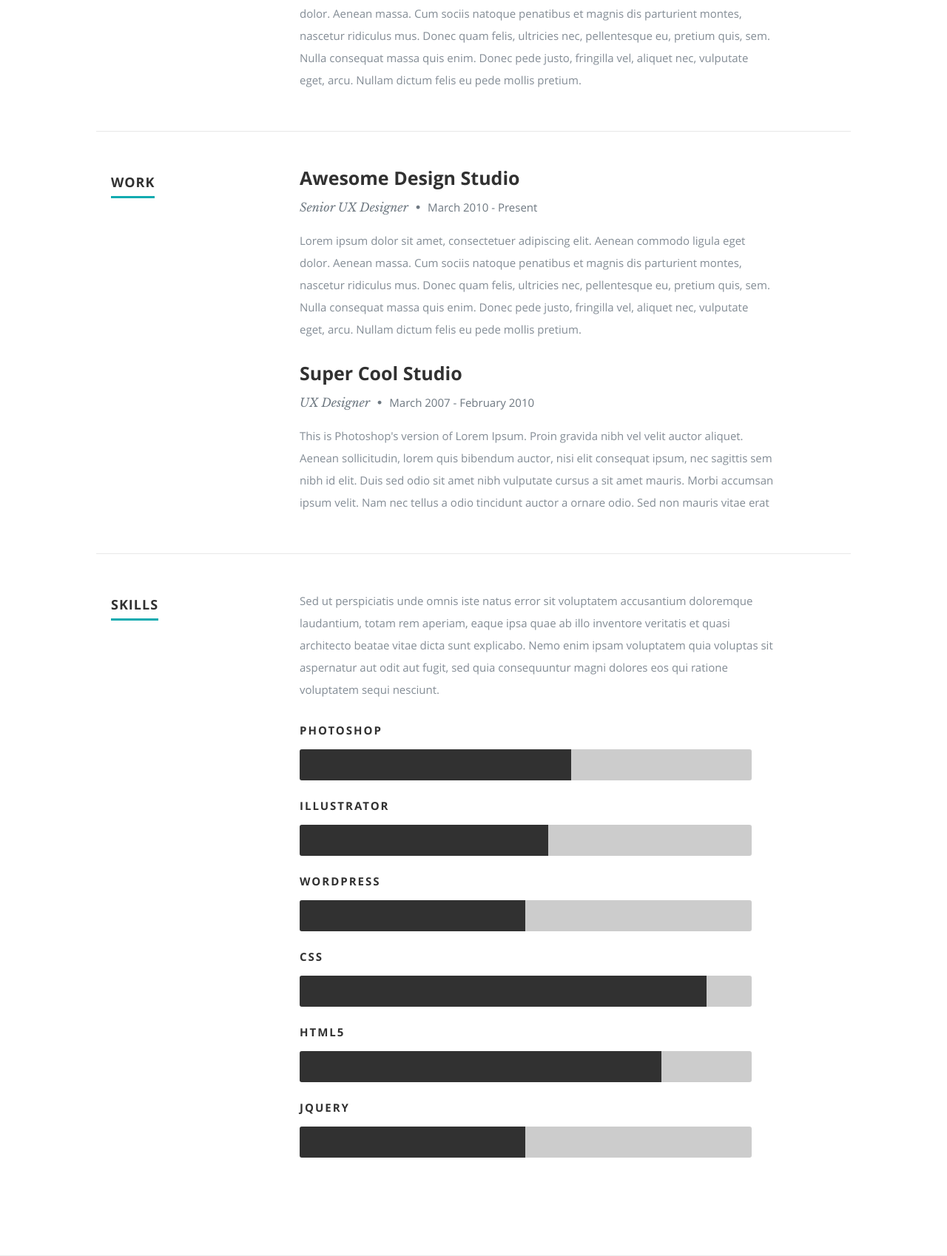
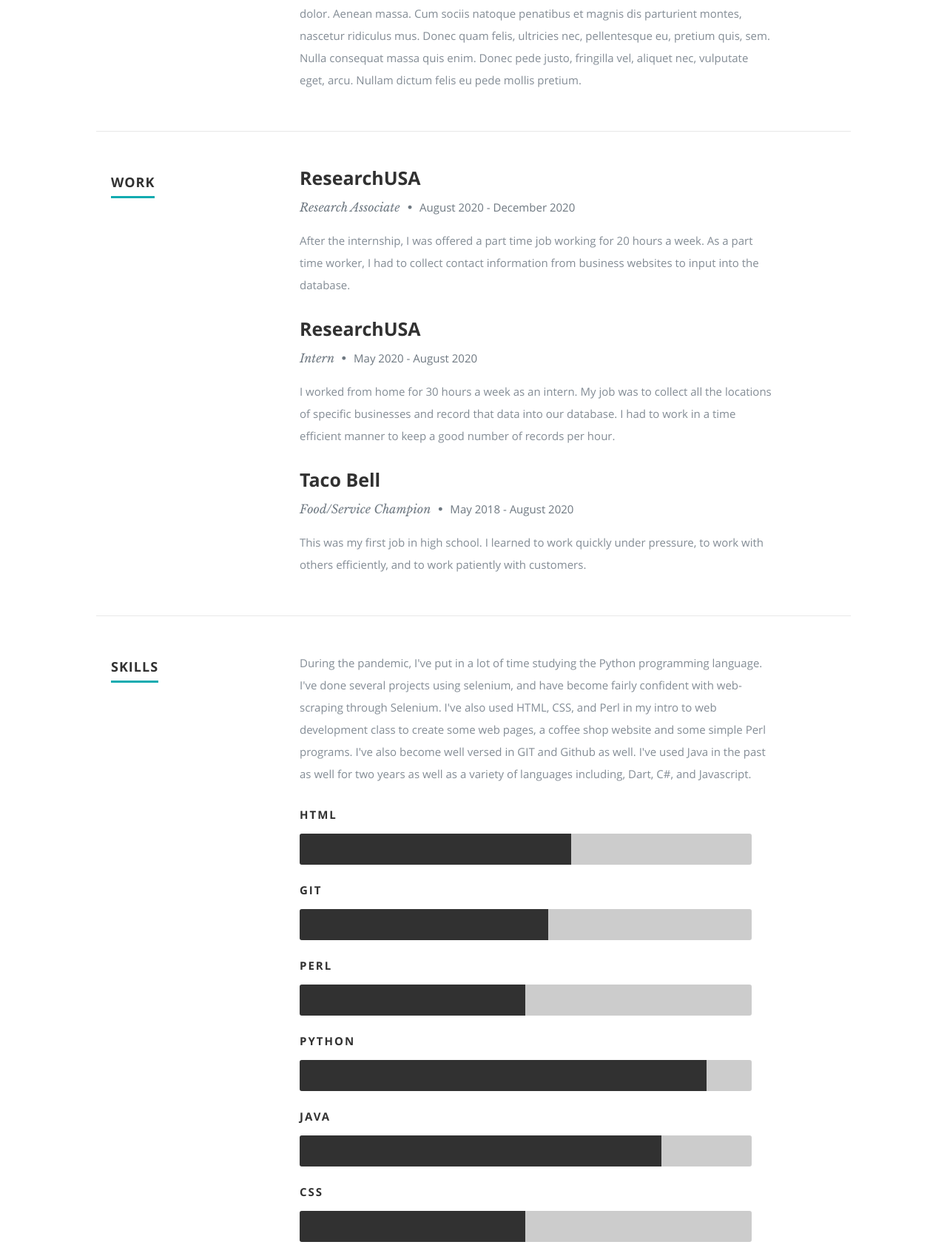
Before and after one commit to febreze101/Django-Portfolio-Website, a Django app: template resumesite/templates/home.html in a window 1280 px wide. Shown: the part 1697-3395 px from the top of the page at 74% size. Run offline with Django 3.2, Linux system fonts and the light colour scheme; the template is opened without the code that fills it, so the values that code supplies are empty; some libraries are stand-ins or nearby versions.

Commit message:
odified webpage

```diff
--- a/resumesite/templates/home.html
+++ b/resumesite/templates/home.html
@@ -113,6 +113,7 @@
                      </span><br>
 						   <span>(402)301-2935</span><br>
                      <span>fkbokovi@gmail.com</span>
+                      <span><a gthub.com/febreze100></span>
 					   </p>
 
                </div>
@@ -179,18 +180,17 @@
 
          <div class="nine columns main-col">
 
-            <div class="row item">
+             <div class="row item">
 
                <div class="twelve columns">
 
-                  <h3>Awesome Design Studio</h3>
-                  <p class="info">Senior UX Designer <span>&bull;</span> <em class="date">March 2010 - Present</em></p>
+                  <h3>ResearchUSA</h3>
+                  <p class="info">Research Associate <span>&bull;</span>
+                      <em class="date">August 2020 - December 2020</em></p>
 
                   <p>
-                  Lorem ipsum dolor sit amet, consectetuer adipiscing elit. Aenean commodo ligula eget dolor. Aenean massa.
-                  Cum sociis natoque penatibus et magnis dis parturient montes, nascetur ridiculus mus. Donec quam felis,
-                  ultricies nec, pellentesque eu, pretium quis, sem. Nulla consequat massa quis enim.
-                  Donec pede justo, fringilla vel, aliquet nec, vulputate eget, arcu. Nullam dictum felis eu pede mollis pretium.
+                  After the internship, I was offered a part time job working for 20 hours a week. As a part time
+                      worker, I had to collect contact information from business websites to input into the database.
                   </p>
 
                </div>
@@ -201,14 +201,30 @@
 
                <div class="twelve columns">
 
-                  <h3>Super Cool Studio</h3>
-                  <p class="info">UX Designer <span>&bull;</span> <em class="date">March 2007 - February 2010</em></p>
+                  <h3>ResearchUSA</h3>
+                  <p class="info">Intern <span>&bull;</span> <em class="date">May 2020 - August 2020</em></p>
 
                   <p>
-                  This is Photoshop's version  of Lorem Ipsum. Proin gravida nibh vel velit auctor aliquet.
-                  Aenean sollicitudin, lorem quis bibendum auctor, nisi elit consequat ipsum, nec sagittis sem
-                  nibh id elit. Duis sed odio sit amet nibh vulputate cursus a sit amet mauris. Morbi accumsan
-                  ipsum velit. Nam nec tellus a odio tincidunt auctor a ornare odio. Sed non  mauris vitae erat
+                  I worked from home for 30 hours a week as an intern. My job was to collect all the locations of
+                      specific businesses and record that data into our database. I had to work in a time efficient
+                      manner to keep a good number of records per hour.
+                  </p>
+
+               </div>
+
+            </div> <!-- item end -->
+
+            <div class="row item">
+
+               <div class="twelve columns">
+
+                  <h3>Taco Bell</h3>
+                  <p class="info">Food/Service Champion <span>&bull;</span>
+                      <em class="date">May 2018 - August 2020</em></p>
+
+                  <p>
+                  This was my first job in high school. I learned to work quickly under pressure, to work with others
+                      efficiently, and to work patiently with customers.
                   </p>
 
                </div>
@@ -230,21 +246,23 @@
 
          <div class="nine columns main-col">
 
-            <p>Sed ut perspiciatis unde omnis iste natus error sit voluptatem accusantium doloremque laudantium, totam rem aperiam,
-            eaque ipsa quae ab illo inventore veritatis et quasi architecto beatae vitae dicta sunt explicabo. Nemo enim ipsam
-            voluptatem quia voluptas sit aspernatur aut odit aut fugit, sed quia consequuntur magni dolores eos qui ratione
-            voluptatem sequi nesciunt.
+            <p>During the pandemic, I've put in a lot of time studying the Python programming language. I've done
+                several projects using selenium, and have become fairly confident with web-scraping through Selenium.
+                I've also used HTML, CSS, and Perl in my intro to web development class to create some web pages, a
+                coffee shop website and some simple Perl programs. I've also become well versed in GIT and Github as
+                well. I've used Java in the past as well for two years as well as a variety of languages including,
+                Dart, C#, and Javascript.
             </p>
 
 				<div class="bars">
 
 				   <ul class="skills">
-					   <li><span class="bar-expand photoshop"></span><em>Photoshop</em></li>
-                  <li><span class="bar-expand illustrator"></span><em>Illustrator</em></li>
-						<li><span class="bar-expand wordpress"></span><em>Wordpress</em></li>
-						<li><span class="bar-expand css"></span><em>CSS</em></li>
-						<li><span class="bar-expand html5"></span><em>HTML5</em></li>
-                  <li><span class="bar-expand jquery"></span><em>jQuery</em></li>
+					   <li><span class="bar-expand photoshop"></span><em>HTML</em></li>
+                  <li><span class="bar-expand illustrator"></span><em>Git</em></li>
+						<li><span class="bar-expand wordpress"></span><em>Perl</em></li>
+						<li><span class="bar-expand css"></span><em>Python</em></li>
+						<li><span class="bar-expand html5"></span><em>Java</em></li>
+                  <li><span class="bar-expand jquery"></span><em>CSS</em></li>
 					</ul>
 
 				</div><!-- end skill-bars -->
@@ -569,9 +587,10 @@
 
          <div class="seven columns">
 
-            <h2><span class="lead">Unde Omnis Iste</span></h2>
-            <p><span class="lead">Sed ut perspiciatis unde omnis iste natus error sit voluptatem accusantium doloremque laudantium, totam rem aperiam,
-            eaque ipsa quae ab illo inventore veritatis et quasi architecto beatae vitae. </span></p>
+            <h2><span class="lead">Don't Hesitate!</span></h2>
+            <p><span class="lead">You need a person who will work hard, take criticism, and act on it. Hiring a
+                person is an investment, and I'm the investment that will pay dividends. Get in touch!
+            </span></p>
 
          </div>
 
@@ -588,55 +607,55 @@
 
    <!-- Testimonials Section
    ================================================== -->
-   <section id="testimonials">
+<!--   <section id="testimonials">-->
 
-      <div class="text-container">
+<!--      <div class="text-container">-->
 
-         <div class="row">
+<!--         <div class="row">-->
 
-            <div class="two columns header-col">
+<!--            <div class="two columns header-col">-->
 
-               <h1><span>Client Testimonials</span></h1>
+<!--               <h1><span>Client Testimonials</span></h1>-->
 
-            </div>
+<!--            </div>-->
 
-            <div class="ten columns flex-container">
+<!--            <div class="ten columns flex-container">-->
 
-               <div class="flexslider">
+<!--               <div class="flexslider">-->
 
-                  <ul class="slides">
+<!--                  <ul class="slides">-->
 
-                     <li>
-                        <blockquote>
-                           <p>Your work is going to fill a large part of your life, and the only way to be truly satisfied is
-                           to do what you believe is great work. And the only way to do great work is to love what you do.
-                           If you haven't found it yet, keep looking. Don't settle. As with all matters of the heart, you'll know when you find it.
-                           </p>
-                           <cite>Steve Jobs</cite>
-                        </blockquote>
-                     </li> <!-- slide ends -->
+<!--                     <li>-->
+<!--                        <blockquote>-->
+<!--                           <p>Your work is going to fill a large part of your life, and the only way to be truly satisfied is-->
+<!--                           to do what you believe is great work. And the only way to do great work is to love what you do.-->
+<!--                           If you haven't found it yet, keep looking. Don't settle. As with all matters of the heart, you'll know when you find it.-->
+<!--                           </p>-->
+<!--                           <cite>Steve Jobs</cite>-->
+<!--                        </blockquote>-->
+<!--                     </li> &lt;!&ndash; slide ends &ndash;&gt;-->
 
-                     <li>
-                        <blockquote>
-                           <p>This is Photoshop's version  of Lorem Ipsum. Proin gravida nibh vel velit auctor aliquet.
-                           Aenean sollicitudin, lorem quis bibendum auctor, nisi elit consequat ipsum, nec sagittis sem
-                           nibh id elit. Duis sed odio sit amet nibh vulputate cursus a sit amet mauris.
-                           </p>
-                           <cite>Mr. Adobe</cite>
-                        </blockquote>
-                     </li> <!-- slide ends -->
+<!--                     <li>-->
+<!--                        <blockquote>-->
+<!--                           <p>This is Photoshop's version  of Lorem Ipsum. Proin gravida nibh vel velit auctor aliquet.-->
+<!--                           Aenean sollicitudin, lorem quis bibendum auctor, nisi elit consequat ipsum, nec sagittis sem-->
+<!--                           nibh id elit. Duis sed odio sit amet nibh vulputate cursus a sit amet mauris.-->
+<!--                           </p>-->
+<!--                           <cite>Mr. Adobe</cite>-->
+<!--                        </blockquote>-->
+<!--                     </li> &lt;!&ndash; slide ends &ndash;&gt;-->
 
-                  </ul>
+<!--                  </ul>-->
 
-               </div> <!-- div.flexslider ends -->
+<!--               </div> &lt;!&ndash; div.flexslider ends &ndash;&gt;-->
 
-            </div> <!-- div.flex-container ends -->
+<!--            </div> &lt;!&ndash; div.flex-container ends &ndash;&gt;-->
 
-         </div> <!-- row ends -->
+<!--         </div> &lt;!&ndash; row ends &ndash;&gt;-->
 
-       </div>  <!-- text-container ends -->
+<!--       </div>  &lt;!&ndash; text-container ends &ndash;&gt;-->
 
-   </section> <!-- Testimonials Section End-->
+<!--   </section> &lt;!&ndash; Testimonials Section End&ndash;&gt;-->
 
 
    <!-- Contact Section
@@ -653,9 +672,8 @@
 
             <div class="ten columns">
 
-                  <p class="lead">Sed ut perspiciatis unde omnis iste natus error sit voluptatem accusantium doloremque laudantium, totam rem aperiam,
-                  eaque ipsa quae ab illo inventore veritatis et quasi architecto beatae vitae dicta sunt explicabo. Nemo enim ipsam
-                  voluptatem quia voluptas sit aspernatur aut odit aut fugit.
+                  <p class="lead">If you have any questions at all, don't hesitate to get in touch! I can't wait
+                      to hear back from you.
                   </p>
 
             </div>
@@ -716,38 +734,38 @@
 
 					   <h4>Address and Phone</h4>
 					   <p class="address">
-						   Jonathan Doe<br>
-						   1600 Amphitheatre Parkway <br>
-						   Mountain View, CA 94043 US<br>
-						   <span>(123) 456-7890</span>
+						   Fabrice Bokovi<br>
+						   2526 South 114th St Apt 3E <br>
+						   Omaha, NE 68144 US<br>
+						   <span>(402) 301-2935</span>
 					   </p>
 
 				   </div>
 
-               <div class="widget widget_tweets">
+<!--               <div class="widget widget_tweets">-->
 
-                  <h4 class="widget-title">Latest Tweets</h4>
+<!--                  <h4 class="widget-title">Latest Tweets</h4>-->
 
-                  <ul id="twitter">
-                     <li>
-                        <span>
-                        This is Photoshop's version  of Lorem Ipsum. Proin gravida nibh vel velit auctor aliquet.
-                        Aenean sollicitudin, lorem quis bibendum auctor, nisi elit consequat ipsum
-                        <a href="#">http://t.co/CGIrdxIlI3</a>
-                        </span>
-                        <b><a href="#">2 Days Ago</a></b>
-                     </li>
-                     <li>
-                        <span>
-                        Sed ut perspiciatis unde omnis iste natus error sit voluptatem accusantium doloremque laudantium, totam rem aperiam,
-                        eaque ipsa quae ab illo inventore veritatis et quasi
-                        <a href="#">http://t.co/CGIrdxIlI3</a>
-                        </span>
-                        <b><a href="#">3 Days Ago</a></b>
-                     </li>
-                  </ul>
+<!--                  <ul id="twitter">-->
+<!--                     <li>-->
+<!--                        <span>-->
+<!--                        This is Photoshop's version  of Lorem Ipsum. Proin gravida nibh vel velit auctor aliquet.-->
+<!--                        Aenean sollicitudin, lorem quis bibendum auctor, nisi elit consequat ipsum-->
+<!--                        <a href="#">http://t.co/CGIrdxIlI3</a>-->
+<!--                        </span>-->
+<!--                        <b><a href="#">2 Days Ago</a></b>-->
+<!--                     </li>-->
+<!--                     <li>-->
+<!--                        <span>-->
+<!--                        Sed ut perspiciatis unde omnis iste natus error sit voluptatem accusantium doloremque laudantium, totam rem aperiam,-->
+<!--                        eaque ipsa quae ab illo inventore veritatis et quasi-->
+<!--                        <a href="#">http://t.co/CGIrdxIlI3</a>-->
+<!--                        </span>-->
+<!--                        <b><a href="#">3 Days Ago</a></b>-->
+<!--                     </li>-->
+<!--                  </ul>-->
 
-		         </div>
+<!--		         </div>-->
 
             </aside>
 
@@ -767,11 +785,6 @@
             <ul class="social-links">
                <li><a href="#"><i class="fa fa-facebook"></i></a></li>
                <li><a href="#"><i class="fa fa-twitter"></i></a></li>
-               <li><a href="#"><i class="fa fa-google-plus"></i></a></li>
-               <li><a href="#"><i class="fa fa-linkedin"></i></a></li>
-               <li><a href="#"><i class="fa fa-instagram"></i></a></li>
-               <li><a href="#"><i class="fa fa-dribbble"></i></a></li>
-               <li><a href="#"><i class="fa fa-skype"></i></a></li>
             </ul>
 
             <ul class="copyright">
```
